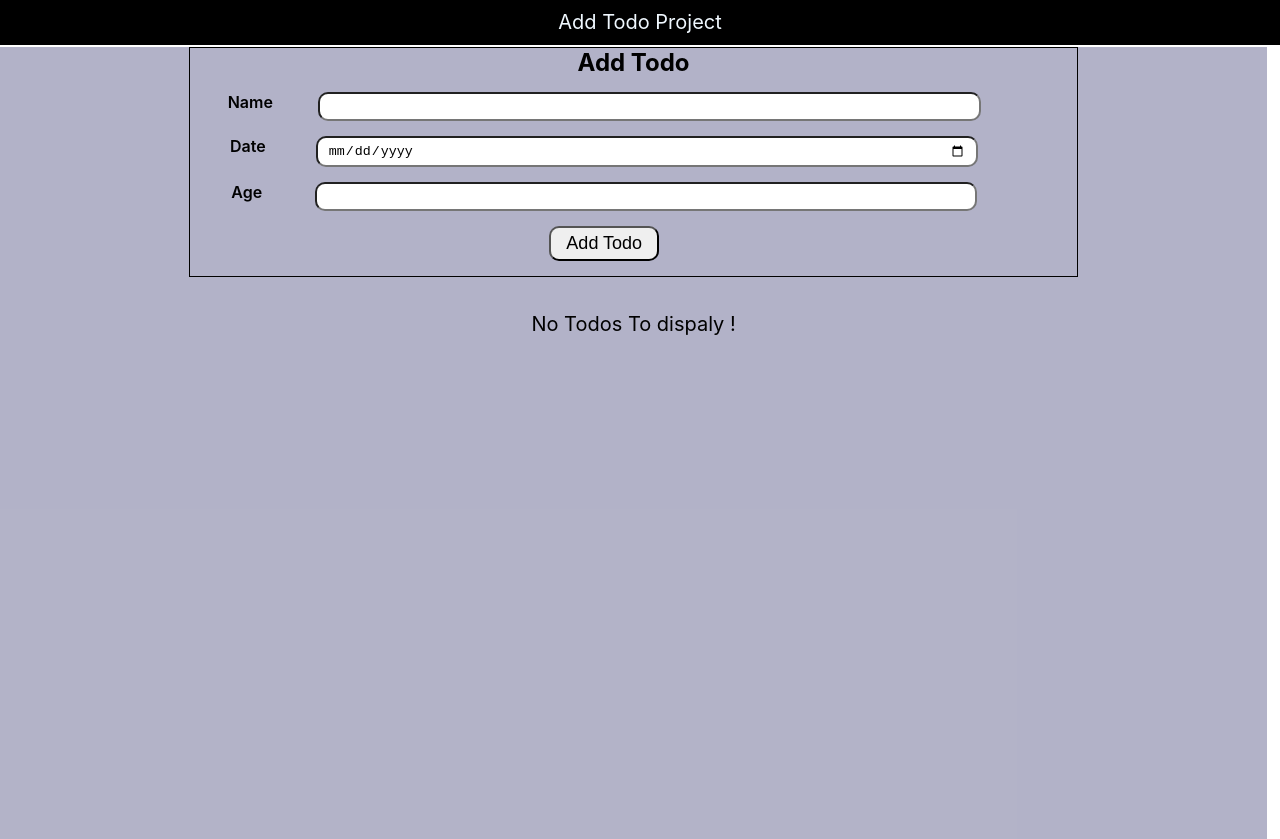
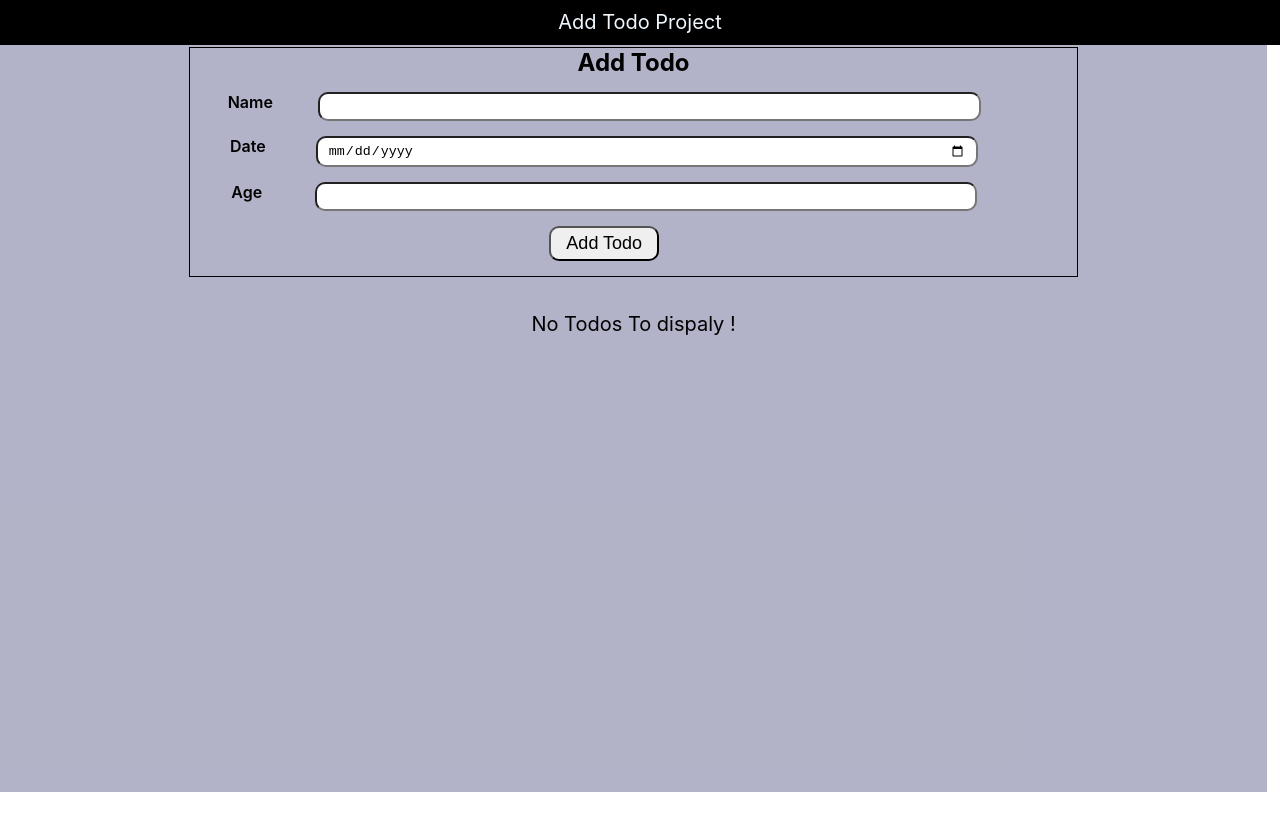
Before and after one commit to RaviBana/todo_list_project, a React (Create React App) app: page / in a window 1280 px wide. After the commit the page ends 800 px from the top, so only its background shows below. Built offline with nearby package versions, Linux system fonts and the light colour scheme.

Commit message:
last commit

```diff
--- a/src/App.css
+++ b/src/App.css
@@ -1,11 +1,13 @@
 *{
   margin: 0;
   padding: 0;
+  overflow-x: hidden;
 }
 #app{
   min-height: 99vh;
   width: 99vw;
   background-color: rgb(103, 103, 145, 0.5);
+  overflow-x: hidden;
 }
 
 #header{
@@ -63,7 +65,9 @@
   margin: auto;
   /* border: 2px solid rgb(138, 126, 186); */
   min-height: 300px;
-  overflow-y: scroll;
+  /* overflow-y: scroll; */
+  /* overflow-x: hidden; */
+  overflow: hidden;
   padding: 5px;
 
 
```
